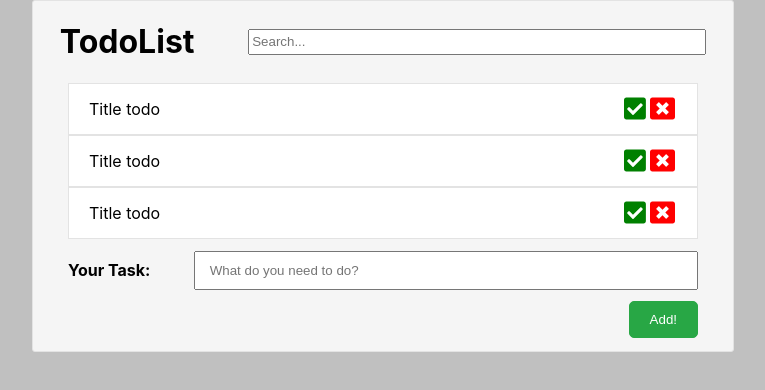
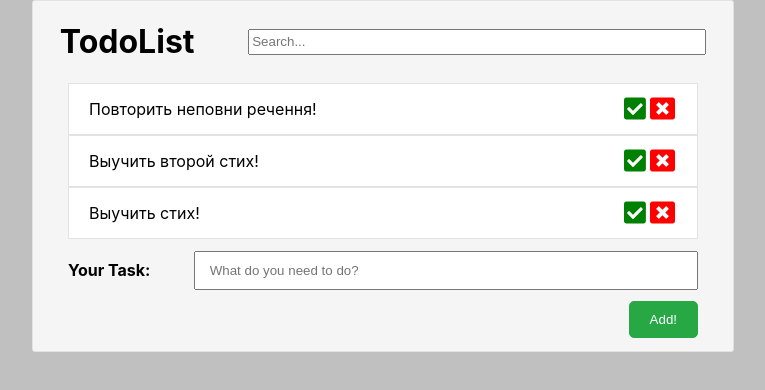
Before and after one commit to Den-programmer/TodoList, a React (Create React App) app: page / in a window 1280 px wide. Shown: the top 390 px of the page, without its empty margins (257-1022 px from the left). Built offline with nearby package versions, Linux system fonts and the light colour scheme.

Commit message:
Added libraries redux, react-redux and started develop state!

```diff
--- a/package.json
+++ b/package.json
@@ -11,7 +11,9 @@
     "@testing-library/user-event": "^7.2.1",
     "react": "^16.13.1",
     "react-dom": "^16.13.1",
-    "react-scripts": "3.4.1"
+    "react-redux": "^7.2.0",
+    "react-scripts": "3.4.1",
+    "redux": "^4.0.5"
   },
   "scripts": {
     "start": "react-scripts start",
--- a/src/App.js
+++ b/src/App.js
@@ -1,5 +1,5 @@
 import React from 'react';
-import Todo from './components/todo/todo';
+import TodoContainer from './components/todo/todoContainer';
 
 class App extends React.Component {
   constructor() {
@@ -8,7 +8,7 @@ class App extends React.Component {
   render() {
     return (
       <div className="App">
-        <Todo store={this.props.store}/>
+        <TodoContainer store={this.props.store}/>
       </div>
     );
   }
--- /dev/null
+++ b/src/BLL/reducers/reducerTodo.js
@@ -0,0 +1,69 @@
+let ADD_TASK = 'ADD-TASK';
+let DONE_TASK = 'DONE-TASK';
+let DELETE_TASK = 'DELETE-TASK';
+
+let initialState = {
+    todolist: {
+        tasks: [
+            {
+                id: 1,
+                title: 'Повторить неповни речення!',
+                done: false,
+            },
+            {
+                id: 2,
+                title: 'Выучить второй стих!',
+                done: false,
+            },
+            {
+                id: 3,
+                title: 'Выучить стих!',
+                done: false,
+            },
+        ]
+    }
+}
+
+let reducerTodo = (state = initialState, action) => {
+    let stateCopy = { ...this._state }
+    stateCopy.todolist = { ...this._state.todolist }
+    stateCopy.todolist.tasks = [...this._state.todolist.tasks];
+
+    if (action.type === ADD_TASK) {
+        let newTask = {
+            id: 4,
+            title: 'title',
+            done: false,
+        }
+        stateCopy.todolist.tasks.push(newTask);
+
+        return stateCopy;
+    } else if (action.type === DONE_TASK) {
+        // stateCopy.todolist.tasks
+
+
+        return stateCopy;
+    } else if (action.type === DELETE_TASK) {
+        stateCopy.todolist.tasks = stateCopy.todolist.tasks.filter(t => {
+            if (t.id !== action.taskID) {
+                return true;
+            }
+        });
+
+
+        console.log(stateCopy);
+        return stateCopy;
+    }
+}
+
+export let addTaskAC = () => {
+    return { type: ADD_TASK, }
+}
+export let doneTaskAC = () => {
+    return { type: DONE_TASK, }
+}
+export let deleteTaskAC = (taskID) => {
+    return { type: DELETE_TASK, taskID: taskID }
+}
+
+export default reducerTodo;
--- a/src/BLL/redux.js
+++ b/src/BLL/redux.js
@@ -1,50 +1,13 @@
-let ADD_TASK = 'ADD-TASK';
-let DONE_TASK = 'DONE-TASK';
-let DELETE_TASK = 'DELETE-TASK';
+import { createStore, combineReducers } from "redux";
+import reducerTodo from "./reducers/reducerTodo";
 
-let store = {
-    _state: {
-        todolist: {
-            tasks:[
-                {
-                    id: 1,
-                    title:'Попрограммировать',
-                    done: true,
-                },
-                {
-                    id: 2,
-                    title:'Выполнить тренировку переднего виса!',
-                    done: true,
-                },
-                {
-                    id: 3,
-                    title:'Повтори бср!',
-                    done: true,
-                },
-            ]
-        }
-    },
-    _dispatch(action) {
-        if (action.type === ADD_TASK) {
-
-        } else if (action.type === DONE_TASK) {
-
-        } else if (action.type === DELETE_TASK) {
-
-        }
-    }
-}
-
-let addTaskAC = () => {
-    return { type: ADD_TASK, }
-}
-let doneTaskAC = () => {
-    return { type: DONE_TASK, }
-}
-let deleteTaskAC = () => {
-    return { type: DELETE_TASK, }
-}
+let reducers = combineReducers({
+    todolist: reducerTodo,
+});
 
 window.store = store;
 
+let store = createStore(reducers);
+
+
 export default store;
--- /dev/null
+++ b/src/BLL/state.js
@@ -0,0 +1,66 @@
+let store = {
+    _state: {
+        todolist: {
+            tasks:[
+                {
+                    id: 1,
+                    title:'Повторить неповни речення!',
+                    done: false,
+                },
+                {
+                    id: 2,
+                    title:'Выучить второй стих!',
+                    done: false,
+                },
+                {
+                    id: 3,
+                    title:'Выучить стих!',
+                    done: false,
+                },
+            ]
+        }
+    },
+    _dispatch(action) {
+        let stateCopy = {...this._state}
+        stateCopy.todolist = {...this._state.todolist}
+        stateCopy.todolist.tasks = [...this._state.todolist.tasks];
+
+        if (action.type === ADD_TASK) {
+            let newTask = {
+                id: 4,
+                title:'title',
+                done: false,
+            }
+            stateCopy.todolist.tasks.push(newTask);
+
+            return stateCopy;
+        } else if (action.type === DONE_TASK) {
+            // stateCopy.todolist.tasks
+
+
+            return stateCopy;
+        } else if (action.type === DELETE_TASK) {
+            stateCopy.todolist.tasks = stateCopy.todolist.tasks.filter(t => {
+                if (t.id !== action.taskID) {
+                    return true;
+                }
+            });
+
+
+            console.log(stateCopy);
+            return stateCopy;
+        }
+    }
+}
+
+export let addTaskAC = () => {
+    return { type: ADD_TASK, }
+}
+export let doneTaskAC = () => {
+    return { type: DONE_TASK, }
+}
+export let deleteTaskAC = (taskID) => {
+    return { type: DELETE_TASK, taskID: taskID }
+}
+
+export default store;
--- a/src/components/todo/tasks/task/task.jsx
+++ b/src/components/todo/tasks/task/task.jsx
@@ -4,16 +4,22 @@ import {FontAwesomeIcon} from '@fortawesome/react-fontawesome';
 import {faCheckSquare, faWindowClose} from '@fortawesome/free-solid-svg-icons';
 
 const Task = (props) => {
+
+    let deleteTask = (e) => {
+        let currentId = e.currentTarget.parentNode.parentNode.getAttribute("Id");
+        props.deleteTask(currentId);
+    }
+
     return (
-        <div className={classes.task}>
+        <div id={props.id} className={classes.task}>
             <div className={classes.title}>
-                <h6>Title todo</h6>
+                <h6>{props.title}</h6>
             </div>
             <div className={classes.DefaultButtons}>
                 <div className={classes.btn_done}>
                     <FontAwesomeIcon className={classes.imgDone} icon={faCheckSquare}  />
                 </div>
-                <div className={classes.btn_close}>
+                <div onClick={ deleteTask } className={classes.btn_close}>
                     <FontAwesomeIcon className={classes.imgClose} icon={faWindowClose} />
                 </div>
             </div>
--- a/src/components/todo/tasks/tasks.jsx
+++ b/src/components/todo/tasks/tasks.jsx
@@ -3,11 +3,14 @@ import classes from './tasks.module.css';
 import Task from './task/task';
 
 const Tasks = (props) => {
+
+    let tasks = props.tasks.map((task) => {
+        return <Task key={task.id} id={task.id} title={task.title} done={task.done} deleteTask={props.deleteTask}/>
+    });
+
     return (
         <div className={classes.tasks}>
-            <Task />
-            <Task />
-            <Task />
+            {tasks}
         </div>
     );
 }
--- a/src/components/todo/todo.jsx
+++ b/src/components/todo/todo.jsx
@@ -8,7 +8,7 @@ const Todo = (props) => {
     return (
         <div className={classes.todo}>
             <HeaderTodo />
-            <Tasks store={props.store}/>
+            <Tasks tasks={props.tasks} deleteTask={props.deleteTask}/>
             <AddTask />
         </div>
     );
--- /dev/null
+++ b/src/components/todo/todoContainer.jsx
@@ -0,0 +1,17 @@
+import React from 'react';
+import Todo from './todo';
+import { doneTaskAC, deleteTaskAC } from '../../BLL/state';
+
+const TodoContainer = (props) => {
+    let tasks = props.store._state.todolist.tasks;
+
+    let deleteTask = (taskID) => {
+        props.store._dispatch(deleteTaskAC(taskID));
+    }
+
+    return (
+       <Todo tasks={tasks} deleteTask={deleteTask}/>
+    );
+}
+
+export default TodoContainer;
--- a/src/index.js
+++ b/src/index.js
@@ -2,6 +2,6 @@ import React from 'react';
 import ReactDOM from 'react-dom';
 import './index.css';
 import App from './App';
-import store from './BLL/redux'
+import store from './BLL/state'
 
 ReactDOM.render(<App store={store}/>, document.getElementById('root'));
```
Also changed, not shown: src/components/todo/tasks/tasksContainer.jsx (added), 1 other file (tests, documents, lock files or other folders).
